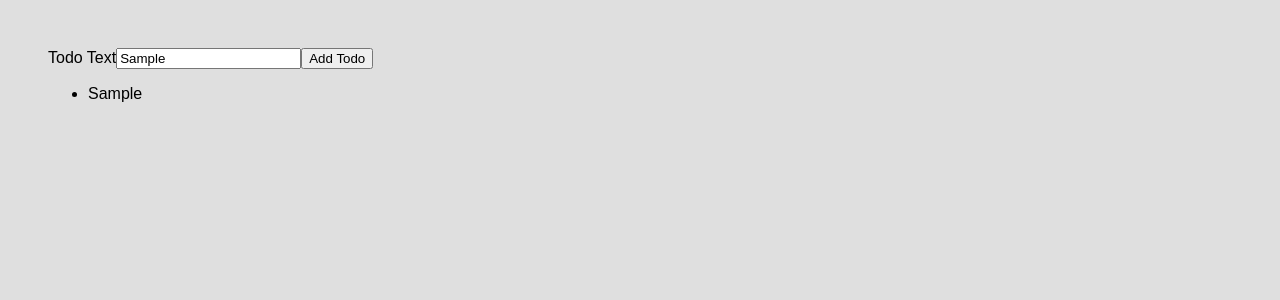
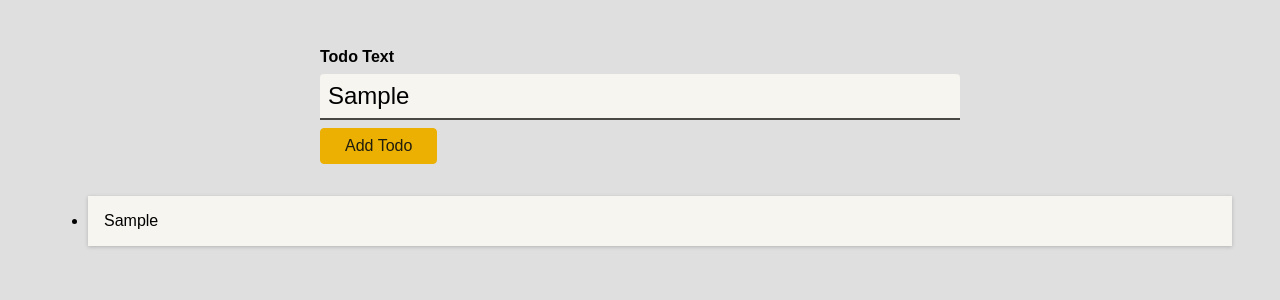
Before and after one commit to Sherry90/react-practice-tsx2, a React (Create React App) app: page / in a window 1280 px wide. Both pictures are taken after typing "Sample" into the empty fields and a click on the button "Add Todo". Shown: the top 300 px of the page. Built offline with nearby package versions, Linux system fonts and the light colour scheme.

Commit message:
deleteHandelr add

```diff
--- a/src/App.tsx
+++ b/src/App.tsx
@@ -11,10 +11,14 @@
     setTodos((prevTodos) => prevTodos.concat(new Todo(todoText)));
   }
 
+  const removeTodoHandler = (todoId : string) => {
+    setTodos((prevTodos) => prevTodos.filter(todo => todo.id !== todoId));
+  }
+
   return (
     <div>
-      <NewTodo onAddTodo={addTodoHandler} />
-      <Todos items={todos} />
+      <NewTodo onAddTodo={addTodoHandler}  />
+      <Todos items={todos} onRemoveTodo={removeTodoHandler} />
     </div>
   );
 }
--- /dev/null
+++ b/src/components/NewTodo.module.css
@@ -0,0 +1,42 @@
+.form {
+    width: 40rem;
+    margin: 2rem auto;
+
+}
+
+.form label {
+    display: block;
+    font-weight: bold;
+    margin-bottom: 0.5rem;
+}
+
+.form input {
+    display: block;
+    width: 100%;
+    font: inherit;
+    font-size: 1.5rem;
+    padding: 0.5rem;
+    border-radius: 4px;
+    background-color: #f7f5ef;
+    border: none;
+    border-bottom: 2px solid #494844;
+    border-bottom-right-radius: 0;
+    border-bottom-left-radius: 0;
+    margin-bottom: 0.5rem;
+}
+
+.form button {
+    font: inherit;
+    background-color: #ebb002;
+    border: 1px solid #ebb002;
+    color: #201d0f;
+    padding: 0.5rem 1.5rem;
+    border-radius: 4px;
+    cursor: pointer;
+}
+
+.form button:hover,
+.form button:active {
+    background-color: #ebc002;
+    border-color: #ebc002;
+}
--- a/src/components/NewTodo.tsx
+++ b/src/components/NewTodo.tsx
@@ -1,6 +1,8 @@
-import React, { useRef } from "react";
+import { useRef } from "react";
 
-const NewTodo:React.FC<{ onAddTodo: (text : string) => void }> = (props) => {
+import classes from "./NewTodo.module.css"
+
+const NewTodo:React.FC<{ onAddTodo: (text : string) => void,  }> = (props) => {
   const todoTextInputRef = useRef<HTMLInputElement>(null);
 
   const submitHandler = (event: React.FormEvent) => {
@@ -16,7 +18,7 @@
   }
 
   return (
-    <form onSubmit={submitHandler}>
+    <form onSubmit={submitHandler} className={classes.form}>
       <label htmlFor="text">Todo Text</label>
       <input type="text" id="text" ref={todoTextInputRef}/>
       <button>Add Todo</button>
--- /dev/null
+++ b/src/components/TodoItem.module.css
@@ -0,0 +1,6 @@
+.item {
+    margin: 1rem 0;
+    box-shadow: 0 1px 4px rgba(0, 0, 0, 0.2);
+    padding: 1rem;
+    background-color: #f7f5ef;
+}
--- a/src/components/TodoItem.tsx
+++ b/src/components/TodoItem.tsx
@@ -1,5 +1,7 @@
-const TodoItem: React.FC<{ text: string }> = (props, context) => {
-  return <li>{props.text}</li>
+import classes from "./TodoItem.module.css"
+
+const TodoItem: React.FC<{ text: string; onRemoveTodo: () => void }> = (props, context) => {
+  return <li className={classes.item} onClick={props.onRemoveTodo}>{props.text}</li>
 }
 
 export default TodoItem;
--- /dev/null
+++ b/src/components/Todos.module.css
@@ -0,0 +1,6 @@
+.todos {
+    list-style: none;
+    margin: 2rem auto;
+    padding: 0;
+    width: 40rem;
+}
--- a/src/components/Todos.tsx
+++ b/src/components/Todos.tsx
@@ -2,13 +2,15 @@
 
 import TodoItem from "./TodoItem";
 import Todo from "../models/todo"
+import classes from "./Todos.module.css"
 
-const Todos: React.FC<{ items: Todo[] }> = (props) => {
-  return <ul>
-    {props.items.map(item =>
-      <TodoItem key={item.id} text={item.text} />
-    )}
-  </ul>
+const Todos: React.FC<{ items: Todo[]; onRemoveTodo: (id: string) => void }> = (props) => {
+  return (
+    <ul className={classes.list}>
+      {props.items.map(item =>
+        <TodoItem key={item.id} text={item.text} onRemoveTodo={props.onRemoveTodo.bind(null, item.id)}/>
+      )}
+    </ul>)
 }
 
 export default Todos
```
